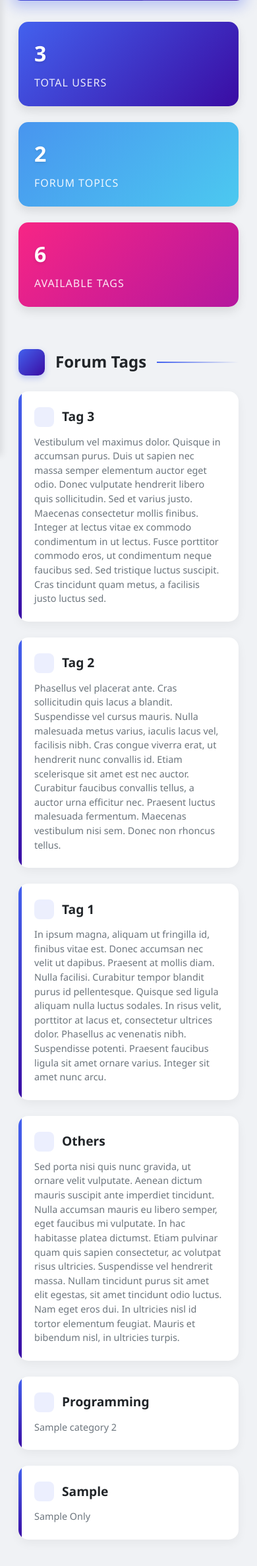
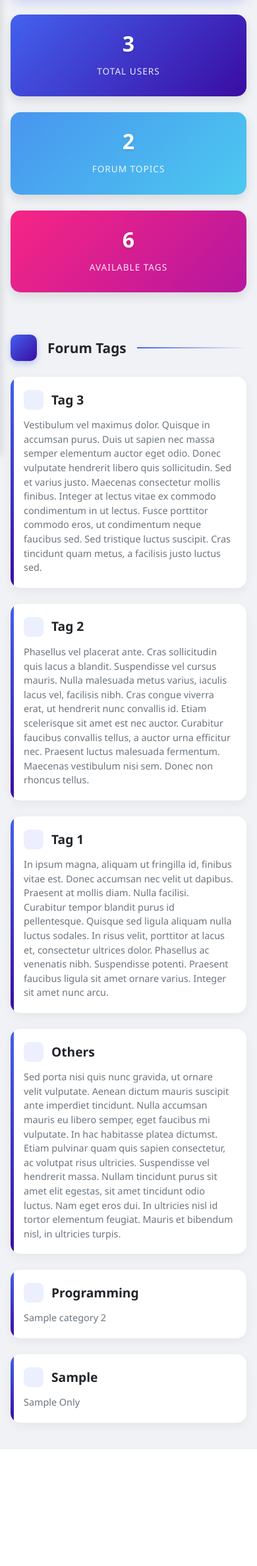
Before and after one commit to oswinsns/ProyekSETottenhamJuara, a PHP site: page / in a window 390 px wide. Shown: the part 154-2527 px from the top of the page at 66% size. After the commit the page ends 2350 px from the top, so only its background shows below. Run offline with PHP 8.4, Linux system fonts and the light colour scheme; the visitor is signed in with stand-in values (Sample User, id 1); data comes from the database, SQL or seed files in the repository; some libraries are stand-ins or nearby versions.

Commit message:
home.php

```diff
--- a/home.php
+++ b/home.php
@@ -80,7 +80,7 @@
     overflow: hidden;
     box-shadow: 0 7px 15px rgba(0, 0, 0, 0.1);
     transition: all 0.3s ease;
-    width: 100%; /* Ensure card takes full width of the column */
+    height: 100%;
     position: relative;
     border: none;
   }
@@ -179,7 +179,7 @@
     overflow: hidden;
     box-shadow: 0 5px 15px rgba(0, 0, 0, 0.05);
     transition: all 0.3s ease;
-    width: 100%; /* Ensure card takes full width of the column */
+    height: 100%;
     border: none;
     position: relative;
   }
@@ -230,37 +230,25 @@
     line-height: 1.5;
   }
 
-  /* Keep original carousel styles */
-  .imgs{
-    margin: .5em;
-    max-width: calc(100%);
-    max-height: calc(100%);
+  /* PERUBAHAN: Blok CSS Responsif yang lebih lengkap */
+  @media (max-width: 991px) { /* Target tablet dan di bawahnya */
+    .stat-card-header {
+       padding: 1.25rem;
+       display: flex;
+       flex-direction: column;
+       justify-content: center;
+       text-align: center;
     }
-  .imgs img{
-    max-width: calc(100%);
-    max-height: calc(100%);
-    cursor: pointer;
+    .stat-card-icon {
+       position: static;
+       margin-top: 0.5rem;
+       font-size: 2.5rem;
+       opacity: 0.3;
+       transform: none;
+       align-self: center;
     }
-  #imagesCarousel,#imagesCarousel .carousel-inner,#imagesCarousel .carousel-item{
-    height: 60vh !important;background: black;
-  }
-  #imagesCarousel .carousel-item.active{
-    display: flex !important;
-  }
-  #imagesCarousel .carousel-item-next{
-    display: flex !important;
-  }
-  #imagesCarousel .carousel-item img{
-    margin: auto;
-  }
-  #imagesCarousel img{
-    width: auto!important;
-    height: auto!important;
-    max-height: calc(100%)!important;
-    max-width: calc(100%)!important;
   }
 
-  /* Responsive adjustments */
   @media (max-width: 768px) {
     .main-container {
       padding: 1rem;
@@ -268,14 +256,35 @@
 
     .welcome-banner {
       padding: 1.5rem;
+      text-align: center;
+    }
+
+    .welcome-banner h2 {
+      font-size: 1.5rem;
+    }
+
+    .welcome-banner p {
+      font-size: 0.9rem;
     }
 
     .welcome-icon {
-      font-size: 3rem;
+      display: none;
+    }
+
+    .section-title {
+        font-size: 1.3rem;
     }
 
     .stat-card-value {
       font-size: 2rem;
+    }
+
+    .stat-card-label{
+        font-size: 0.85rem;
+    }
+
+    .tag-card-body {
+        padding: 1.25rem;
     }
   }
 </style>
@@ -287,9 +296,8 @@
     <i class="fa fa-tachometer-alt welcome-icon"></i>
   </div>
 
-  <div class="container-fluid">
   <div class="row stats-container">
-      <div class="col-lg-4 col-md-6 mb-4 d-flex">
+    <div class="col-lg-4 mb-4">
       <div class="stat-card">
         <div class="stat-card-header stat-card-users">
           <div class="stat-card-value"><?php echo $conn->query("SELECT * FROM users")->num_rows; ?></div>
@@ -299,7 +307,7 @@
       </div>
     </div>
 
-      <div class="col-lg-4 col-md-6 mb-4 d-flex">
+    <div class="col-lg-4 mb-4">
       <div class="stat-card">
         <div class="stat-card-header stat-card-topics">
           <div class="stat-card-value"><?php echo $conn->query("SELECT * FROM topics")->num_rows; ?></div>
@@ -309,7 +317,7 @@
       </div>
     </div>
 
-      <div class="col-lg-4 col-md-6 mb-4 d-flex">
+    <div class="col-lg-4 mb-4">
       <div class="stat-card">
         <div class="stat-card-header stat-card-tags">
           <div class="stat-card-value"><?php echo $conn->query("SELECT * FROM categories")->num_rows; ?></div>
@@ -329,10 +337,8 @@
 
   <div class="row">
     <?php
-       // PERUBAHAN: Mengambil semua kategori, diurutkan dari yang terbaru
-       $tags = $conn->query("SELECT * FROM categories ORDER BY id DESC");
-       // PERUBAHAN: Menggunakan while lagi untuk menampilkan semua data
-       while($row = $tags->fetch_assoc()):
+     $tags = $conn->query("SELECT * FROM categories order by id DESC");
+     while($row=$tags->fetch_assoc()):
     ?>
     <div class="col-12 mb-4">
       <div class="tag-card">
@@ -350,7 +356,6 @@
       </div>
     </div>
     <?php endwhile; ?>
-    </div>
   </div>
 </div>
 
```
Lines whose indentation alone changed are shown as unchanged.
